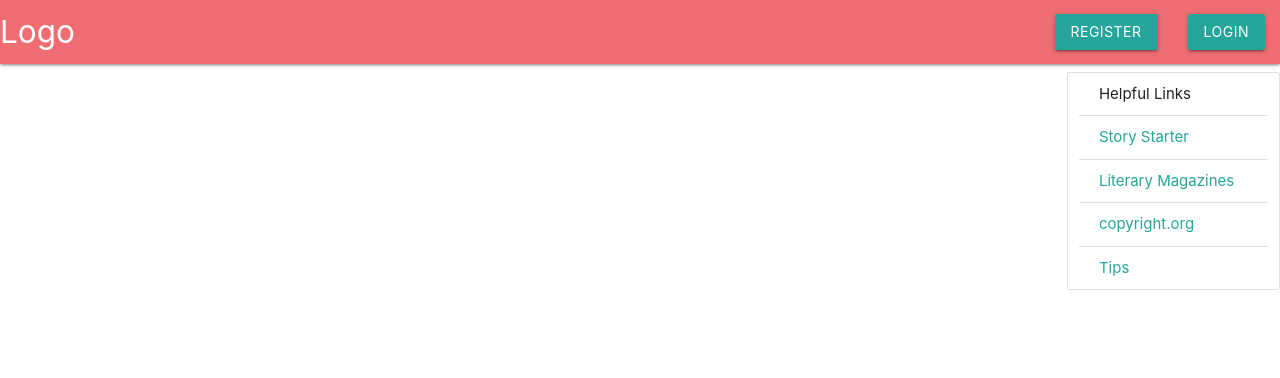
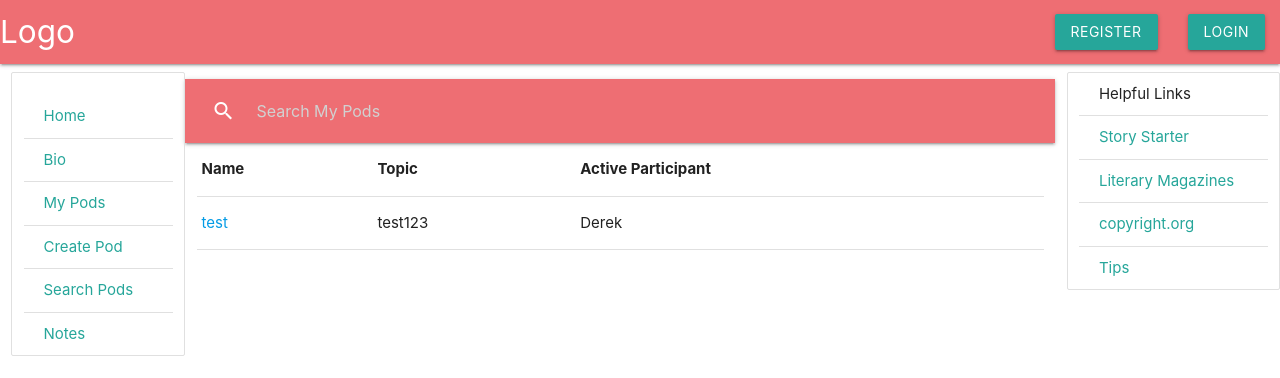
Before and after one commit to dwilli77/write-share, a React (Create React App) app in the folder client/: page /mypods in a window 1280 px wide. Shown: the top 378 px of the page. Built offline with nearby package versions, Linux system fonts and the light colour scheme.

Commit message:
added mypods page

```diff
--- a/client/public/style.css
+++ b/client/public/style.css
@@ -1,3 +1,7 @@
 .login-form {
     margin-top: 5rem;
 }
+
+#my-pod-searchbar {
+    margin-top: 1rem;
+}
--- a/client/src/App.js
+++ b/client/src/App.js
@@ -6,6 +6,7 @@ import StaticSidebar from './components/StaticSidebar'
 import Welcome from './pages/Welcome'
 import Register from './pages/Register'
 import Dashboard from './pages/Dashboard'
+import MyPods from './pages/MyPods'
 import Login from './pages/Login'
 import { BrowserRouter as Router, Route } from "react-router-dom";
 
@@ -20,11 +21,14 @@ class App extends Component {
             <div className="col s10">
               <AppContext.Consumer>
                 {({currentUser}) => (
-                <Route exact path="/" component={currentUser ? Dashboard : Welcome} />
-                )}
+                  <>
+                    <Route exact path="/" component={currentUser ? Dashboard : Welcome} />
+                    <Route exact path="/register" component={Register} />
+                    <Route exact path="/login" component={Login} />
+                    <Route exact path="/mypods" component={MyPods} />
+                  </>
+              )}
               </AppContext.Consumer>
-              <Route exact path="/register" component={Register} />
-              <Route exact path="/login" component={Login} />
             </div>
             <StaticSidebar />
           </div>
--- a/client/src/Context.js
+++ b/client/src/Context.js
@@ -4,7 +4,8 @@ const AppContext = React.createContext();
 
 class AppProvider extends React.Component {
     state = {
-        currentUser: ""
+        currentUser: "",
+        currentUserId: null
     }
 
     handleLogin = (email,password) => {
@@ -14,12 +15,12 @@ class AppProvider extends React.Component {
         //     this.setState({user: res.username})
         // })
         console.log(email,password)
-        this.setState({currentUser: email})
+        this.setState({currentUser: email, currentUserId:1})
     }
 
     handleLogout = () => {
+        console.log('this ran')
         this.setState({currentUser: ""})
-        console.log(this.state.currentUser)
     }
 
     render() {
@@ -27,7 +28,7 @@ class AppProvider extends React.Component {
             <AppContext.Provider value={{
                 currentUser: this.state.currentUser,
                 handleLogin: this.handleLogin,
-                handleLogout: this.handlelogout
+                handleLogout: this.handleLogout
                 }}>
                 {this.props.children}
             </AppContext.Provider>
--- /dev/null
+++ b/client/src/components/MyPodsTable/index.js
@@ -0,0 +1,32 @@
+import React from 'react';
+import { Link } from 'react-router-dom'
+
+const MyPodsTable = props => {
+    return (
+        <div className="col s10 container">
+        <table>
+        <thead>
+          <tr>
+              <th>Name</th>
+              <th>Topic</th>
+              <th>Active Participant</th>
+          </tr>
+        </thead>
+
+        <tbody>
+            {props.pods.map(pod => {
+                return(
+                <tr>
+                    <td><Link to={"./pods/"+pod.id} key={pod.id}>{pod.name}</Link></td>
+                    <td>{pod.topic}</td>
+                    <td>{pod.active_participant}</td>
+                </tr>
+                )
+            })}
+        </tbody>
+      </table>
+      </div>
+    )
+}
+
+export default MyPodsTable;
--- a/client/src/components/Navbar/index.js
+++ b/client/src/components/Navbar/index.js
@@ -1,6 +1,6 @@
 import React from 'react';
 import { Link } from 'react-router-dom';
-import {AppContext} from '../../Context'
+import { AppContext } from '../../Context'
 
 
 const Navbar = props => {
@@ -19,7 +19,7 @@ const Navbar = props => {
             <li><Link id="login-button" to="/login" className="waves-effect waves-light btn">Login</Link></li>
             </>
           ):(
-            <li><a id="logout-button" onClick={handleLogout} className="waves-effect waves-light btn" href="#!">Log Out</a></li>
+            <li><button id="logout-button" onClick={handleLogout} className="waves-effect waves-light btn" >Log Out</button></li>
           )}}
           </AppContext.Consumer>
           </ul>
--- a/client/src/components/UserSidebar/index.js
+++ b/client/src/components/UserSidebar/index.js
@@ -1,4 +1,5 @@
 import React from 'react'
+import {Link} from 'react-router-dom'
 
 const UserSidebar = props => {
     return (
@@ -6,7 +7,7 @@ const UserSidebar = props => {
             <h4>{props.user}</h4>
             <a href="#!" className="collection-item">Home</a>
             <a href="#!" className="collection-item">Bio</a>
-            <a href="#!" className="collection-item">My Pods</a>
+            <Link to="/mypods" className="collection-item">My Pods</Link>
             <a href="#!" className="collection-item">Create Pod</a>
             <a href="#!" className="collection-item">Search Pods</a>
             <a href="#!" className="collection-item">Notes</a>
--- /dev/null
+++ b/client/src/pages/MyPods/index.js
@@ -0,0 +1,29 @@
+import React from 'react'
+import MyPodsTable from '../../components/MyPodsTable'
+import UserSidebar from '../../components/UserSidebar'
+
+class MyPods extends React.Component {
+
+    render(){
+    return (
+        <>
+            <UserSidebar />
+            <nav className="col s10" id="my-pod-searchbar">
+                <div className="nav-wrapper">
+                <form>
+                    <div className="input-field">
+                    <input id="search" type="search" placeholder="Search My Pods" required />
+                    <label className="label-icon" htmlFor="search"><i className="material-icons">search</i></label>
+                    <i className="material-icons">close</i>
+                    </div>
+                </form>
+                </div>
+            </nav>
+
+            <MyPodsTable pods={[{name: "test", id:1, topic:"test123", active_participant:"Derek"}]} />
+        </>
+    )
+    }
+}
+
+export default MyPods;
```
